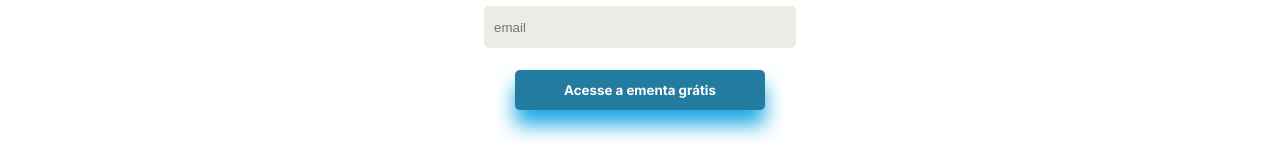
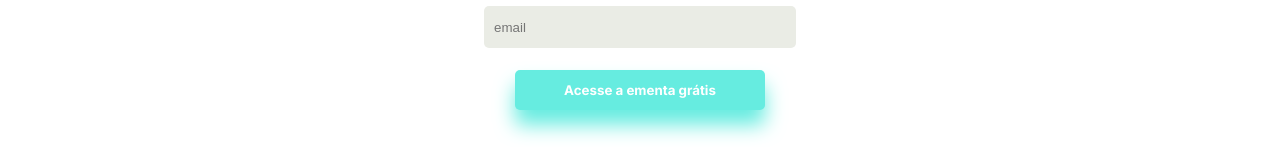
Before and after one commit to victorhrasilva/projeto-landing-page-dnc, a plain HTML site: page index.html in a window 1280 px wide. In both pictures the pointer is over the button "Acesse a ementa grátis". Shown: the part 1527-1674 px from the top of the page. Drawn offline with Linux system fonts and the light colour scheme.

Commit message:
Alterando cor do hover do botao

```diff
--- a/style.css
+++ b/style.css
@@ -157,8 +157,8 @@ button{
 
 button:hover{
 
-    background-color: #247BA0;
+    background-color: #66ece0;
     color: white;
     transform:translateY(10px) ;
-    box-shadow: 0px 15px 20px  #1ea9e5 ;
+    box-shadow: 0px 15px 20px  #66ece0 ;
 }
```
